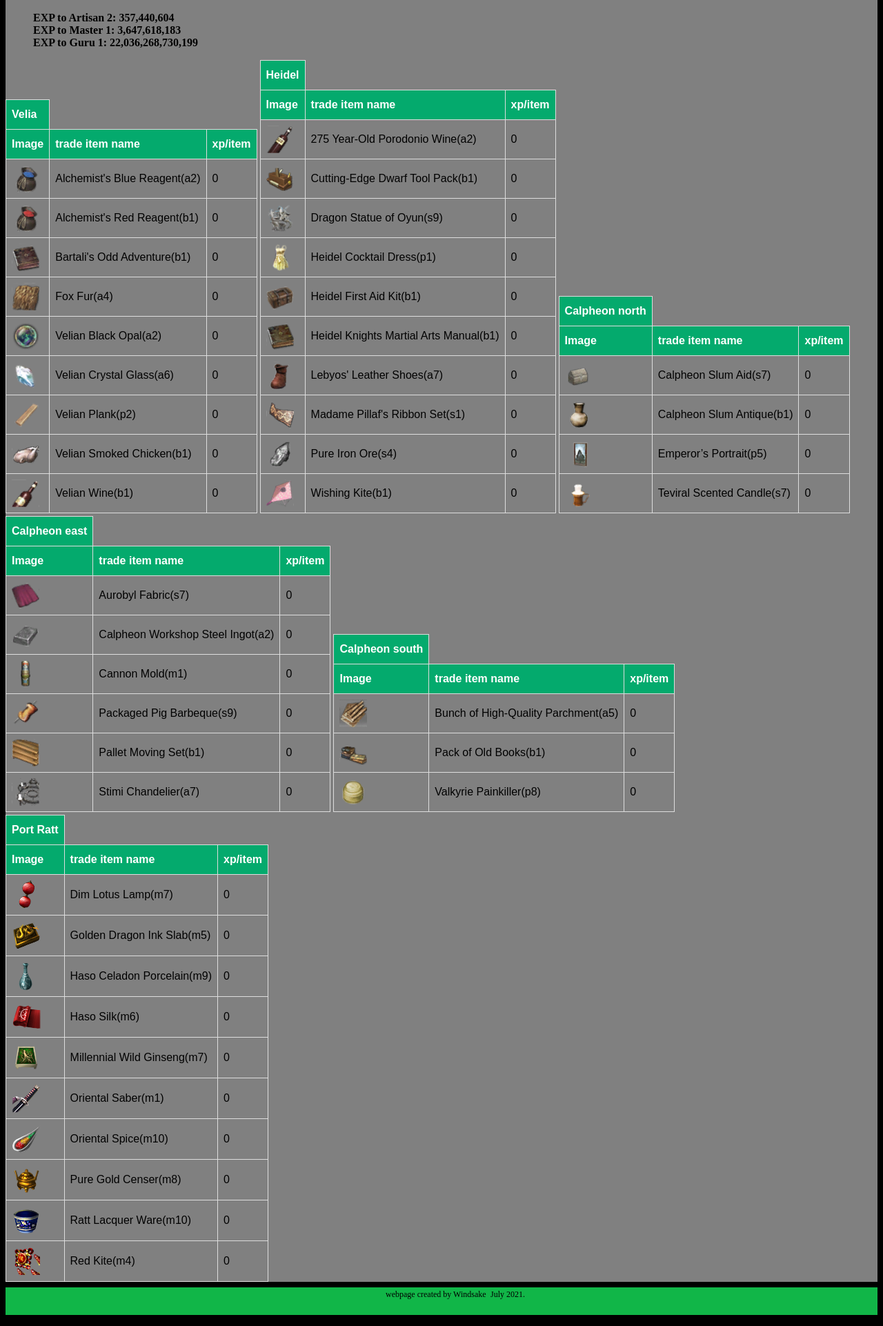
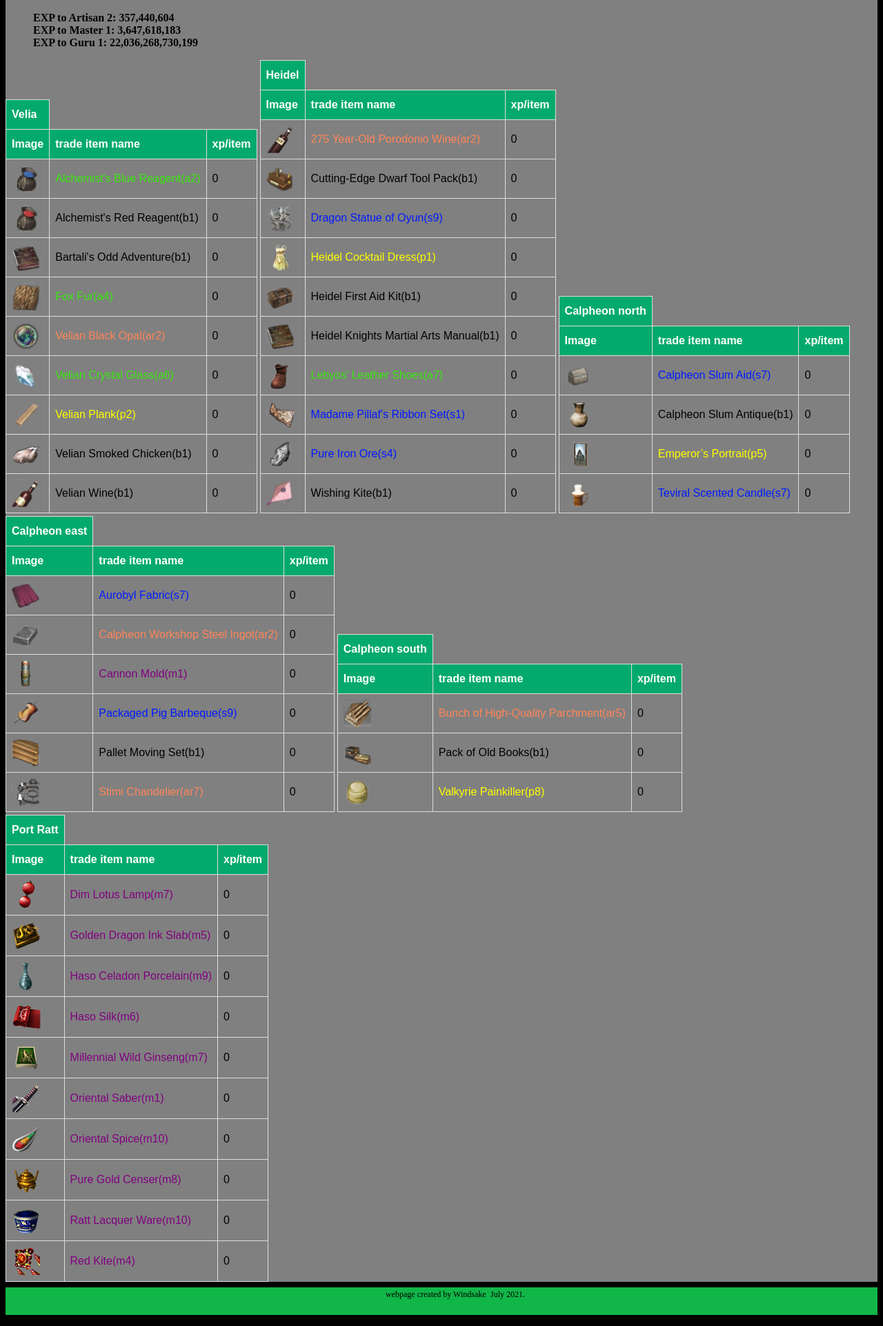
Before and after one commit to ghjbku/ghjbku.github.io, a PHP site: page /xp_calculation.html in a window 1280 px wide. Shown: the part 209-2131 px from the top of the page at 69% size. Run offline with PHP 8.4, Linux system fonts and the light colour scheme; some libraries are stand-ins or nearby versions.

Commit message:
adding coloring to items, artisan items are AR now

```diff
--- a/index_style_for_chart.css
+++ b/index_style_for_chart.css
@@ -65,6 +65,22 @@ text-align: center;
   color: white;
 }
 
+.apprentice{
+color:#38e70d;
+}
+.skilled{
+  color:rgb(0, 26, 255);
+}
+.prof{
+  color:yellow;
+}
+.arti{
+  color:rgb(255, 133, 89);
+}
+.master{
+  color:purple;
+}
+
 .footer_list{
     height: 5%;
     background-color: rgb(17, 182, 72);
--- a/xp_calculation.html
+++ b/xp_calculation.html
@@ -43,7 +43,7 @@
                 </tr>
                 <tr>
                     <td><img src="Images/alch_blue.png"></td>
-                    <td>Alchemist's Blue Reagent(a2)</td>
+                    <td class="apprentice">Alchemist's Blue Reagent(a2)</td>
                     <td>0</td>
                   </tr>
                  <tr>
@@ -58,22 +58,22 @@
                   </tr>
                 <tr>
                   <td><img src="Images/fox_fur.png"></td>
-                  <td>Fox Fur(a4)</td>
+                  <td class="apprentice">Fox Fur(a4)</td>
                   <td>0</td>
                 </tr>
                   <tr>
                     <td><img src="Images/velian_black_opal.png"></td>
-                    <td>Velian Black Opal(a2)</td>
+                    <td class="arti">Velian Black Opal(ar2)</td>
                     <td>0</td>
                   </tr>
                   <tr>
                     <td><img src="Images/velian_crystal.png"></td>
-                    <td>Velian Crystal Glass(a6)</td>
+                    <td class="apprentice">Velian Crystal Glass(a6)</td>
                     <td>0</td>
                   </tr>
                   <tr>
                     <td><img src="Images/velian_plank.png"></td>
-                    <td>Velian Plank(p2)</td>
+                    <td class="prof">Velian Plank(p2)</td>
                     <td>0</td>
                   </tr>
                   <tr>
@@ -97,7 +97,7 @@
                 </tr>
                 <tr>
                     <td><img src="Images/275_year.png"></td>
-                    <td>275 Year-Old Porodonio Wine(a2)</td>
+                    <td class="arti">275 Year-Old Porodonio Wine(ar2)</td>
                     <td>0</td>
                   </tr>
                  <tr>
@@ -107,12 +107,12 @@
                   </tr>
                   <tr>
                     <td><img src="Images/dragon_statue.png"></td>
-                    <td>Dragon Statue of Oyun(s9)</td>
+                    <td class="skilled">Dragon Statue of Oyun(s9)</td>
                     <td>0</td>
                   </tr>
                 <tr>
                   <td><img src="Images/heid_dress.png"></td>
-                  <td>Heidel Cocktail Dress(p1)</td>
+                  <td class="prof">Heidel Cocktail Dress(p1)</td>
                   <td>0</td>
                 </tr>
                   <tr>
@@ -127,17 +127,17 @@
                   </tr>
                   <tr>
                     <td><img src="Images/lebyos.png"></td>
-                    <td>Lebyos' Leather Shoes(a7)</td>
+                    <td class="apprentice">Lebyos' Leather Shoes(a7)</td>
                     <td>0</td>
                   </tr>
                   <tr>
                     <td><img src="Images/madame.png"></td>
-                    <td>Madame Pillaf's Ribbon Set(s1)</td>
+                    <td class="skilled">Madame Pillaf's Ribbon Set(s1)</td>
                     <td>0</td>
                   </tr>
                   <tr>
                     <td><img src="Images/pure_iron.png"></td>
-                    <td>Pure Iron Ore(s4)</td>
+                    <td class="skilled">Pure Iron Ore(s4)</td>
                     <td>0</td>
                   </tr>
                   <tr>
@@ -156,7 +156,7 @@
                 </tr>
                 <tr>
                     <td><img src="Images/calp_slum_aid.png"></td>
-                    <td>Calpheon Slum Aid(s7)</td>
+                    <td class="skilled">Calpheon Slum Aid(s7)</td>
                     <td>0</td>
                   </tr>
                  <tr>
@@ -166,12 +166,12 @@
                   </tr>
                   <tr>
                     <td><img src="Images/emperor_portrait.png"></td>
-                    <td>Emperor’s Portrait(p5)</td>
+                    <td class="prof">Emperor’s Portrait(p5)</td>
                     <td>0</td>
                   </tr>
                 <tr>
                   <td><img src="Images/teviral.png"></td>
-                  <td>Teviral Scented Candle(s7)</td>
+                  <td class="skilled">Teviral Scented Candle(s7)</td>
                   <td>0</td>
                 </tr>
               </table>
@@ -185,22 +185,22 @@
               </tr>
               <tr>
                 <td><img src="Images/aurobyl.png"></td>
-                <td>Aurobyl Fabric(s7)</td>
+                <td class="skilled">Aurobyl Fabric(s7)</td>
                 <td>0</td>
               </tr>
               <tr>
                 <td><img src="Images/calph_steel.png"></td>
-                <td>Calpheon Workshop Steel Ingot(a2)</td>
+                <td class="arti">Calpheon Workshop Steel Ingot(ar2)</td>
                 <td>0</td>
               </tr>
               <tr>
                 <td><img src="Images/cannon.png"></td>
-                <td>Cannon Mold(m1)</td>
+                <td class="master">Cannon Mold(m1)</td>
                 <td>0</td>
               </tr>
               <tr>
                 <td><img src="Images/packed_pig.png"></td>
-                <td>Packaged Pig Barbeque(s9)</td>
+                <td class="skilled">Packaged Pig Barbeque(s9)</td>
                 <td>0</td>
               </tr>
               <tr>
@@ -210,7 +210,7 @@
                 </tr>
               <tr>
                 <td><img src="Images/stimi.png"></td>
-                <td>Stimi Chandelier(a7)</td>
+                <td class="arti">Stimi Chandelier(ar7)</td>
                 <td>0</td>
               </tr>
             </table>
@@ -224,7 +224,7 @@
               </tr>
               <tr>
                 <td><img src="Images/high_qual_parch.png"></td>
-                <td>Bunch of High-Quality Parchment(a5)</td>
+                <td class="arti">Bunch of High-Quality Parchment(ar5)</td>
                 <td>0</td>
               </tr>
               <tr>
@@ -234,7 +234,7 @@
                 </tr>
                <tr>
                   <td><img src="Images/painkiller.png"></td>
-                  <td>Valkyrie Painkiller(p8)</td>
+                  <td class="prof">Valkyrie Painkiller(p8)</td>
                   <td>0</td>
                 </tr>
             </table>
@@ -248,52 +248,52 @@
             </tr>
             <tr>
               <td><img src="Images/dim_lotus.png"></td>
-              <td>Dim Lotus Lamp(m7)</td>
+              <td class="master">Dim Lotus Lamp(m7)</td>
               <td>0</td>
             </tr>
             <tr>
               <td><img src="Images/golden_slab.png"></td>
-              <td>Golden Dragon Ink Slab(m5)</td>
+              <td class="master">Golden Dragon Ink Slab(m5)</td>
               <td>0</td>
             </tr>
             <tr>
               <td><img src="Images/haso_porcelan.png"></td>
-              <td>Haso Celadon Porcelain(m9)</td>
+              <td class="master">Haso Celadon Porcelain(m9)</td>
               <td>0</td>
             </tr>
             <tr>
               <td><img src="Images/haso_silk.png"></td>
-              <td>Haso Silk(m6)</td>
+              <td class="master">Haso Silk(m6)</td>
               <td>0</td>
             </tr>
             <tr>
               <td><img src="Images/millenia_ginseng.png"></td>
-              <td>Millennial Wild Ginseng(m7)</td>
+              <td class="master">Millennial Wild Ginseng(m7)</td>
               <td>0</td>
             </tr>
             <tr>
               <td><img src="Images/oriental_saber.png"></td>
-              <td>Oriental Saber(m1)</td>
+              <td class="master">Oriental Saber(m1)</td>
               <td>0</td>
             </tr>
             <tr>
               <td><img src="Images/oriental_spice.png"></td>
-              <td>Oriental Spice(m10)</td>
+              <td class="master">Oriental Spice(m10)</td>
               <td>0</td>
             </tr>
             <tr>
               <td><img src="Images/pure_gold_censer.png"></td>
-              <td>Pure Gold Censer(m8)</td>
+              <td class="master">Pure Gold Censer(m8)</td>
               <td>0</td>
             </tr>
             <tr>
               <td><img src="Images/ratt_ware.png"></td>
-              <td>Ratt Lacquer Ware(m10)</td>
+              <td class="master">Ratt Lacquer Ware(m10)</td>
               <td>0</td>
             </tr>
             <tr>
               <td><img src="Images/red_kite.png"></td>
-              <td>Red Kite(m4)</td>
+              <td class="master">Red Kite(m4)</td>
               <td>0</td>
             </tr>
           </table>
```
